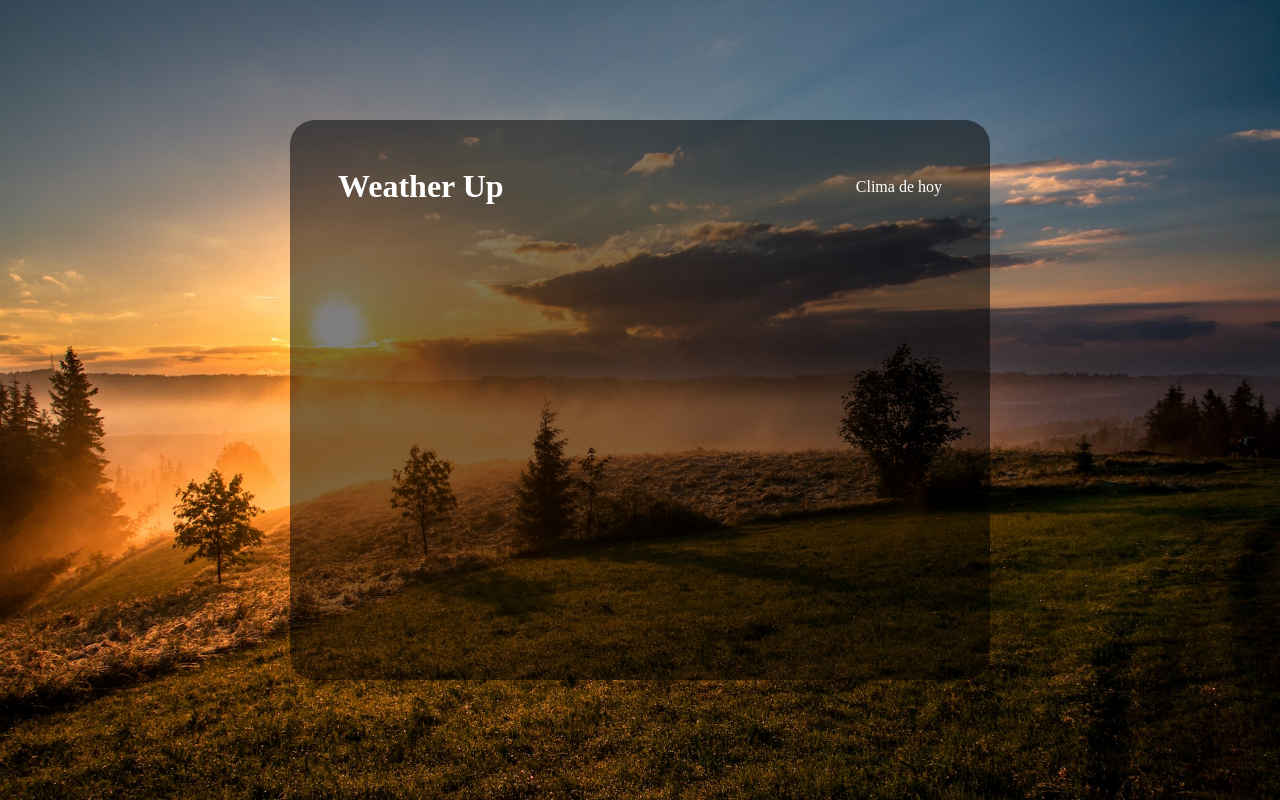
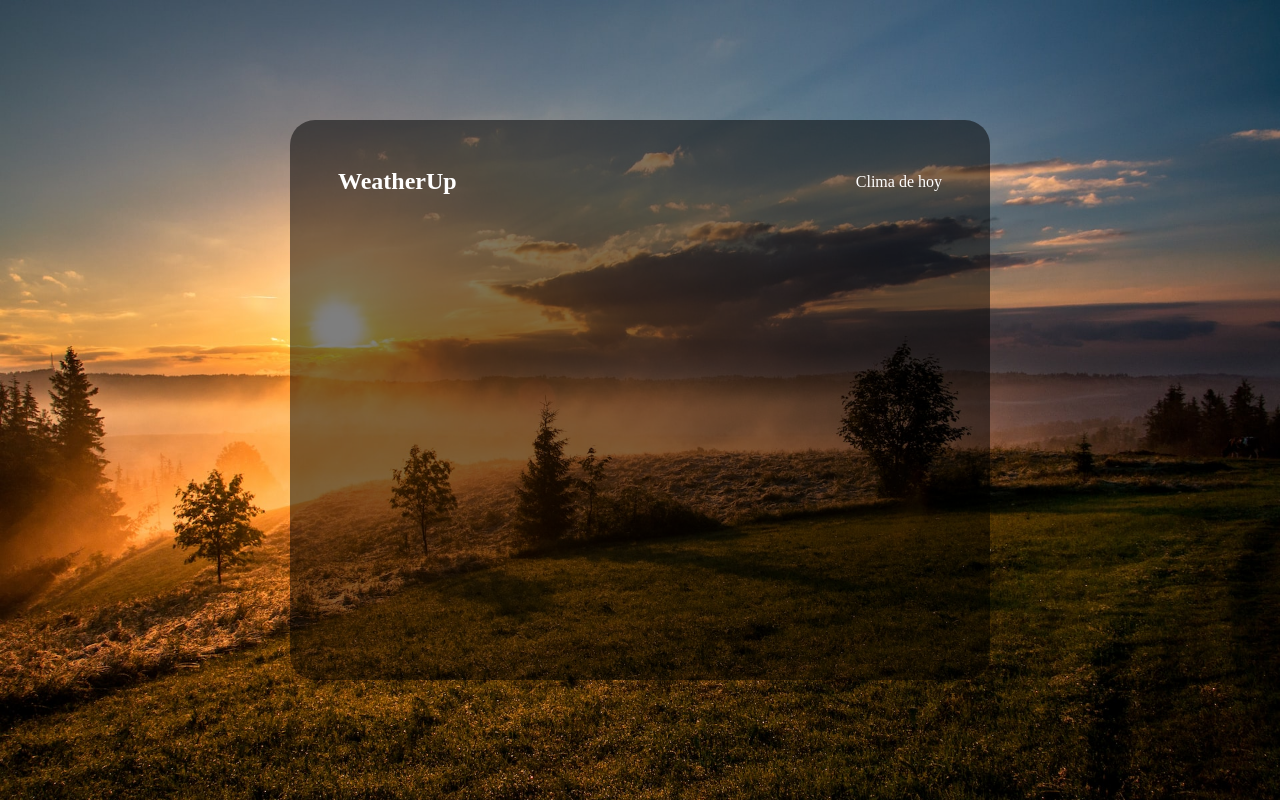
Before and after one commit to Xx0angel/app-clima, a React (Vite) app: page / in a window 1280 px wide. Built offline with nearby package versions, Linux system fonts and the light colour scheme.

Commit message:
navbar adjust

```diff
--- a/src/components/Navbar.jsx
+++ b/src/components/Navbar.jsx
@@ -2,10 +2,10 @@ import '../styles/App.css'
 
 function Navbar() {
   return (
-    <navbar className='navbar'>
-      <h1 className='navbar__title'>Weather Up</h1>
+    <nav className='navbar'>
+      <h1 className='navbar__title'>WeatherUp</h1>
       <p className='navbar__description'>Clima de hoy</p>
-    </navbar>
+    </nav>
   )
 }
 
```
